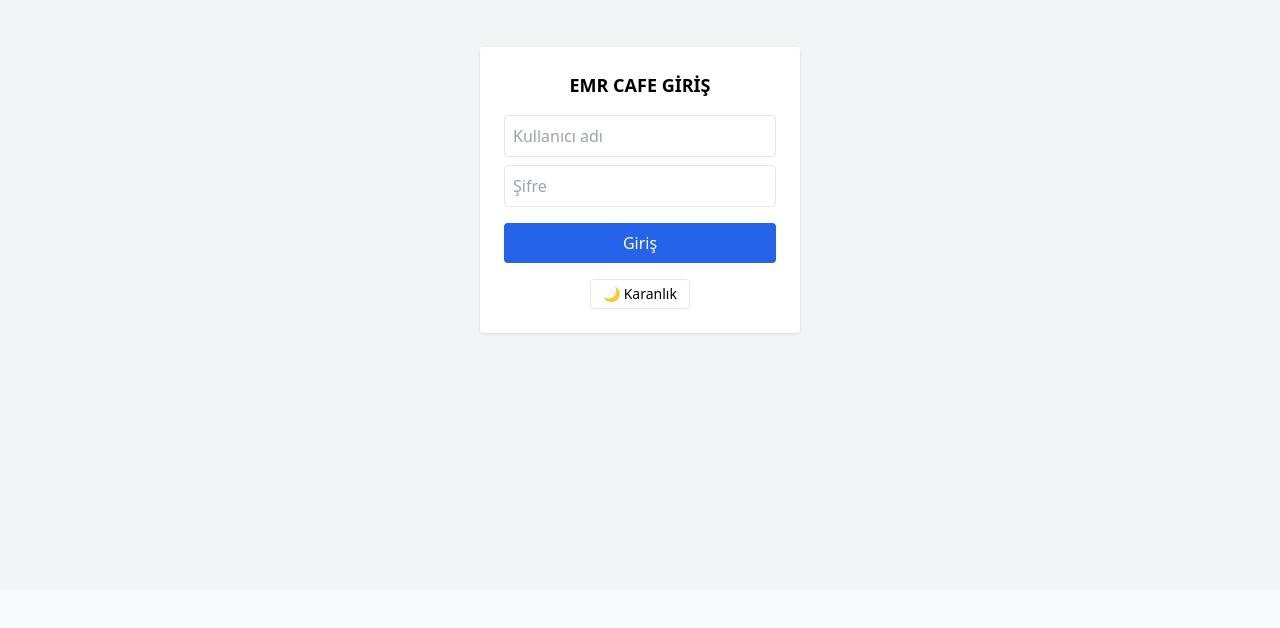
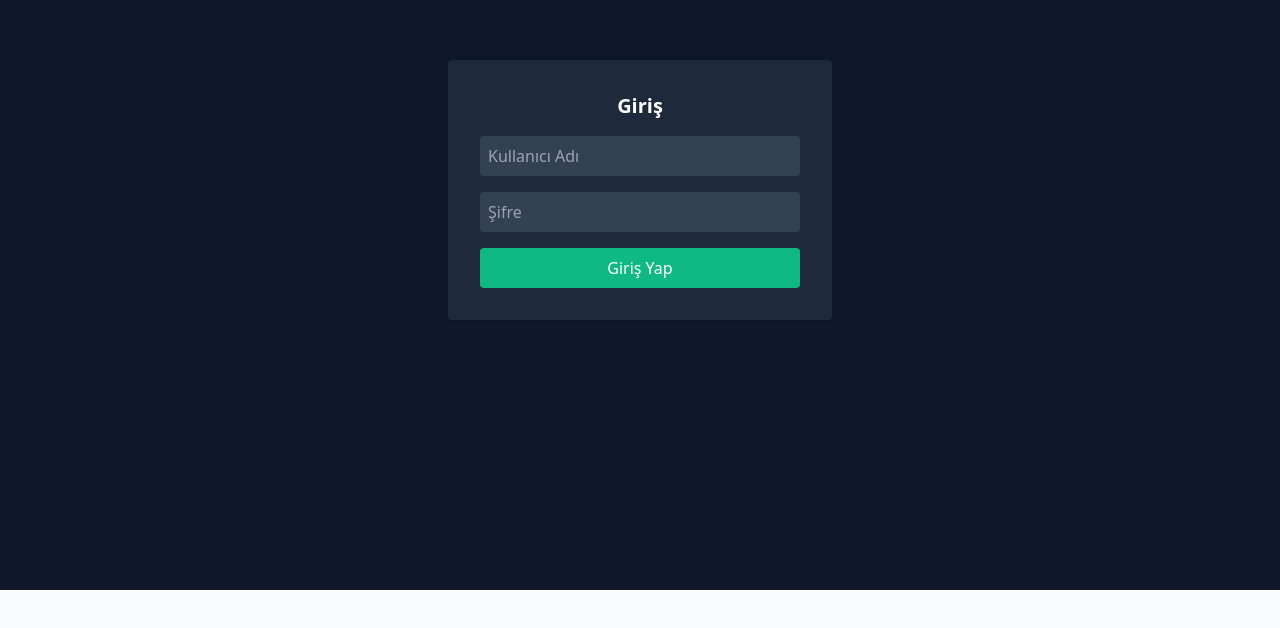
Before and after one commit to Emrcore/emr-cafe-desktop, a React (Vite) app in the folder client/: page /login in a window 1280 px wide. Shown: the part 210-838 px from the top of the page. Built offline with nearby package versions, Linux system fonts and the light colour scheme; no server answers.

Commit message:
fix: giriş sonrası yönlendirme /tables olarak güncellendi

```diff
--- a/client/src/pages/Login.jsx
+++ b/client/src/pages/Login.jsx
@@ -1,57 +1,54 @@
-import { useState, useContext } from "react";
-import { AuthContext } from "../context/AuthContext";
-import axios from "../api/axios"; // 🔁 socket ve interceptor destekli axios
+import { useState } from "react";
 import { useNavigate } from "react-router-dom";
+import { useAuth } from "../context/AuthContext";
+import axios from "../api/axios";
 import toast from "react-hot-toast";
-import DarkModeToggle from "../components/DarkModeToggle";
 
-export default function LoginPage() {
-  const { login } = useContext(AuthContext);
-  const [form, setForm] = useState({ username: "", password: "" });
+export default function Login() {
+  const [username, setUsername] = useState("");
+  const [password, setPassword] = useState("");
+  const { login } = useAuth(); // ✅ Güncel kullanım
   const navigate = useNavigate();
-
-  const handleChange = (e) => setForm({ ...form, [e.target.name]: e.target.value });
 
   const handleSubmit = async (e) => {
     e.preventDefault();
 
+    if (!username.trim() || !password.trim()) {
+      toast.error("Kullanıcı adı ve şifre gerekli");
+      return;
+    }
+
     try {
-      const res = await axios.post("/login", form); // ✅ IP yok, otomatik çalışır
-      login(res.data);
-      toast.success("Giriş başarılı!");
-      navigate("/");
+      const res = await axios.post("/login", { username, password });
+      login(res.data.user);
+      toast.success("Giriş başarılı");
+      navigate("/tables"); // ✅ yönlendirme başarılı giriş sonrası
     } catch (err) {
-      toast.error("Kullanıcı adı veya şifre hatalı");
+      toast.error("Giriş başarısız");
     }
   };
 
   return (
-    <div className="min-h-screen flex items-center justify-center bg-gray-100 dark:bg-gray-900">
-      <form
-        onSubmit={handleSubmit}
-        className="bg-white dark:bg-gray-800 p-6 rounded shadow w-80"
-      >
-        <h2 className="text-lg font-bold mb-4 text-center dark:text-white">EMR CAFE GİRİŞ</h2>
+    <div className="min-h-screen flex items-center justify-center bg-slate-900 text-white">
+      <form onSubmit={handleSubmit} className="bg-slate-800 p-8 rounded shadow max-w-sm w-full">
+        <h2 className="text-xl mb-4 font-semibold text-center">Giriş</h2>
         <input
           type="text"
-          name="username"
-          placeholder="Kullanıcı adı"
-          className="w-full mb-2 p-2 border rounded dark:bg-gray-700 dark:text-white"
-          onChange={handleChange}
-          required
+          placeholder="Kullanıcı Adı"
+          className="w-full p-2 mb-4 rounded bg-slate-700 text-white"
+          value={username}
+          onChange={(e) => setUsername(e.target.value)}
         />
         <input
           type="password"
-          name="password"
           placeholder="Şifre"
-          className="w-full mb-4 p-2 border rounded dark:bg-gray-700 dark:text-white"
-          onChange={handleChange}
-          required
+          className="w-full p-2 mb-4 rounded bg-slate-700 text-white"
+          value={password}
+          onChange={(e) => setPassword(e.target.value)}
         />
-        <button className="bg-blue-600 w-full text-white py-2 rounded hover:bg-blue-700 transition">Giriş</button>
-        <div className="mt-4 flex justify-center">
-          <DarkModeToggle />
-        </div>
+        <button type="submit" className="w-full bg-emerald-500 hover:bg-emerald-600 p-2 rounded">
+          Giriş Yap
+        </button>
       </form>
     </div>
   );
```
